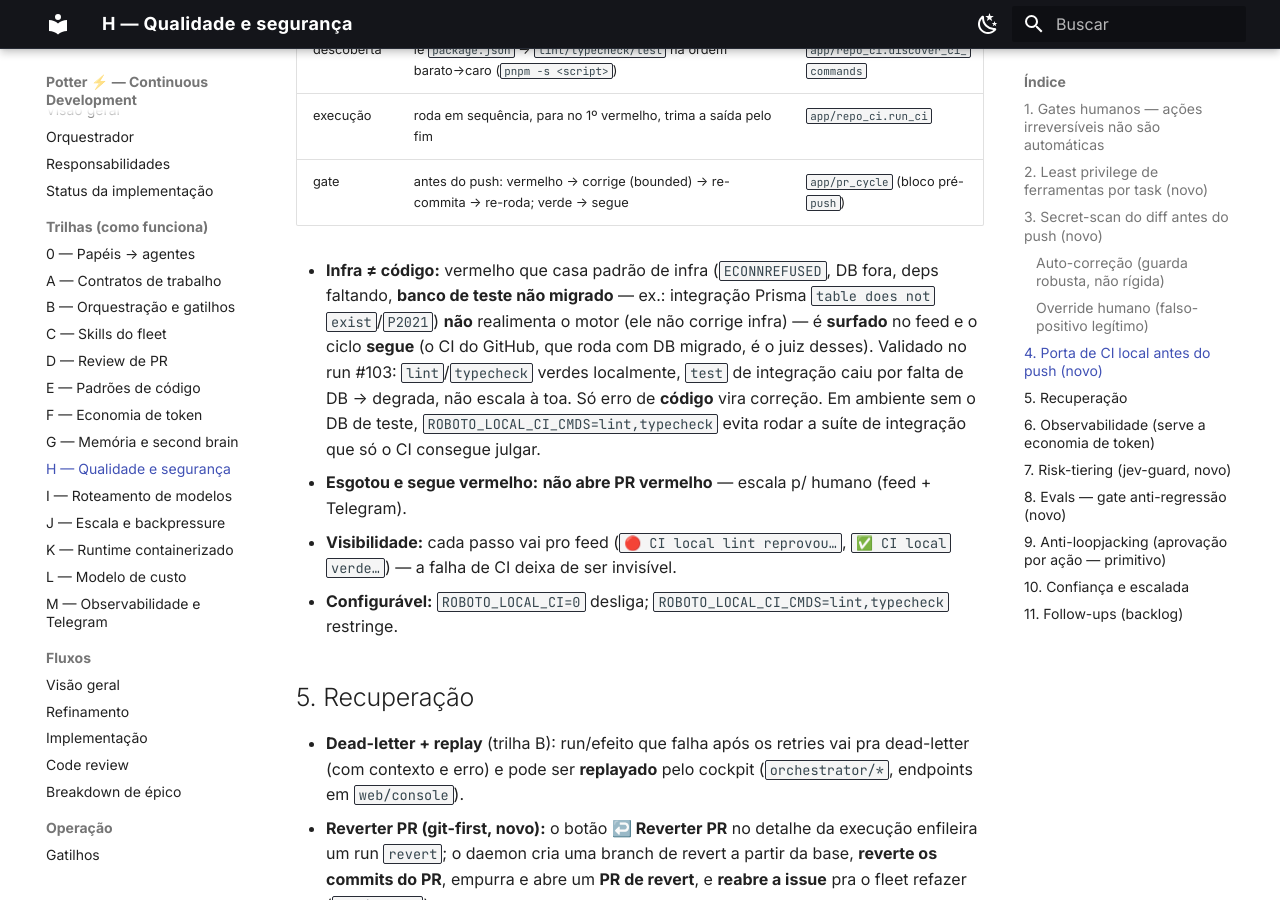
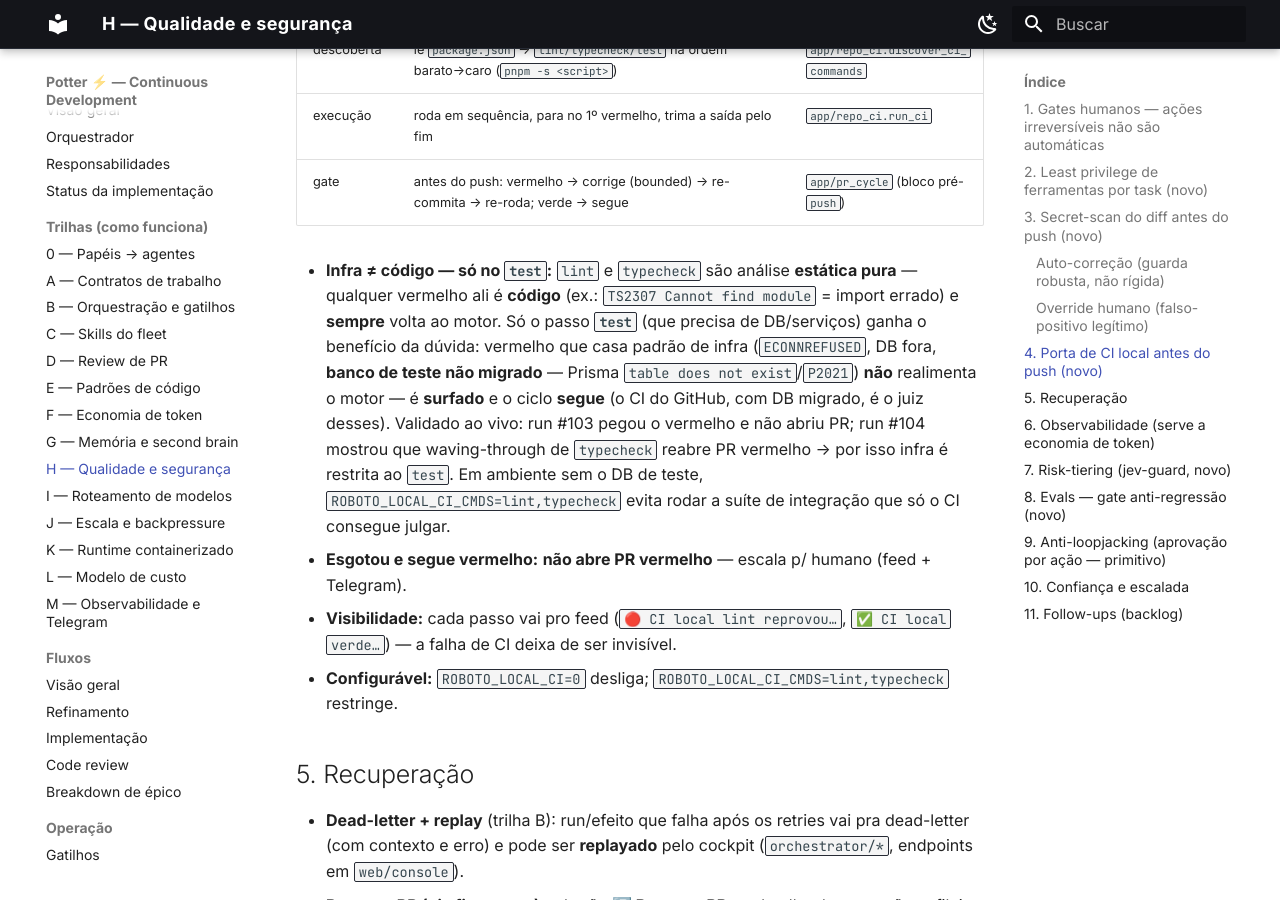
Before and after one commit to CenturyBoys/roboto, an MkDocs documentation site: the page built from docs/trilha-h-qualidade.md, in a window 1280 px wide and 900 px high, scrolled down 2694 px. Built offline with MkDocs 1.6.1 and Material for MkDocs 9.7.7, drawn with Linux system fonts in a browser that asks for light colours.

Commit message:
fix(ci): infra só vale no passo `test`; lint/typecheck vermelho é sempre código
Run #104 (ao vivo): o detector de infra ampliado ficou largo demais e classificou
um `typecheck` vermelho como INFRA (casou `Cannot find module`), waved-through →
PR #260 nasceu vermelho de novo (TS2307: Cannot find module '../check' — o teste
importava um path que o motor não criou; erro de CÓDIGO).

lint e typecheck são análise estática PURA — qualquer vermelho ali é código e tem
de voltar ao motor. Só o `test` (precisa de DB/serviços) ganha o benefício da
dúvida de infra. Scopo _INFRA_CAPABLE={test}: infra só é considerada nesse passo.
Testes de regressão: typecheck/lint com texto cara-de-infra = fixable (código).

Co-Authored-By: Claude Opus 4.8 (1M context) <noreply@anthropic.com>

```diff
--- a/docs/trilha-h-qualidade.md
+++ b/docs/trilha-h-qualidade.md
@@ -88,13 +88,15 @@ abre o PR quando **verde**. Igual ao guard de hook, mas é a porta do próprio C
 | execução | roda em sequência, para no 1º vermelho, trima a saída pelo fim | `app/repo_ci.run_ci` |
 | gate | antes do push: vermelho → corrige (bounded) → re-commita → re-roda; verde → segue | `app/pr_cycle` (bloco pré-`push`) |
 
-- **Infra ≠ código:** vermelho que casa padrão de infra (`ECONNREFUSED`, DB fora, deps faltando,
-  **banco de teste não migrado** — ex.: integração Prisma `table does not exist`/`P2021`) **não**
-  realimenta o motor (ele não corrige infra) — é **surfado** no feed e o ciclo **segue** (o CI do
-  GitHub, que roda com DB migrado, é o juiz desses). Validado no run #103: `lint`/`typecheck` verdes
-  localmente, `test` de integração caiu por falta de DB → degrada, não escala à toa. Só erro de
-  **código** vira correção. Em ambiente sem o DB de teste, `ROBOTO_LOCAL_CI_CMDS=lint,typecheck`
-  evita rodar a suíte de integração que só o CI consegue julgar.
+- **Infra ≠ código — só no `test`:** `lint` e `typecheck` são análise **estática pura** — qualquer
+  vermelho ali é **código** (ex.: `TS2307 Cannot find module` = import errado) e **sempre** volta ao
+  motor. Só o passo **`test`** (que precisa de DB/serviços) ganha o benefício da dúvida: vermelho que
+  casa padrão de infra (`ECONNREFUSED`, DB fora, **banco de teste não migrado** — Prisma
+  `table does not exist`/`P2021`) **não** realimenta o motor — é **surfado** e o ciclo **segue** (o CI
+  do GitHub, com DB migrado, é o juiz desses). Validado ao vivo: run #103 pegou o vermelho e não abriu
+  PR; run #104 mostrou que waving-through de `typecheck` reabre PR vermelho → por isso infra é restrita
+  ao `test`. Em ambiente sem o DB de teste, `ROBOTO_LOCAL_CI_CMDS=lint,typecheck` evita rodar a suíte
+  de integração que só o CI consegue julgar.
 - **Esgotou e segue vermelho:** **não abre PR vermelho** — escala p/ humano (feed + Telegram).
 - **Visibilidade:** cada passo vai pro feed (`🔴 CI local lint reprovou…`, `✅ CI local verde…`) —
   a falha de CI deixa de ser invisível.
```
Also changed, not shown: 2 other files.
